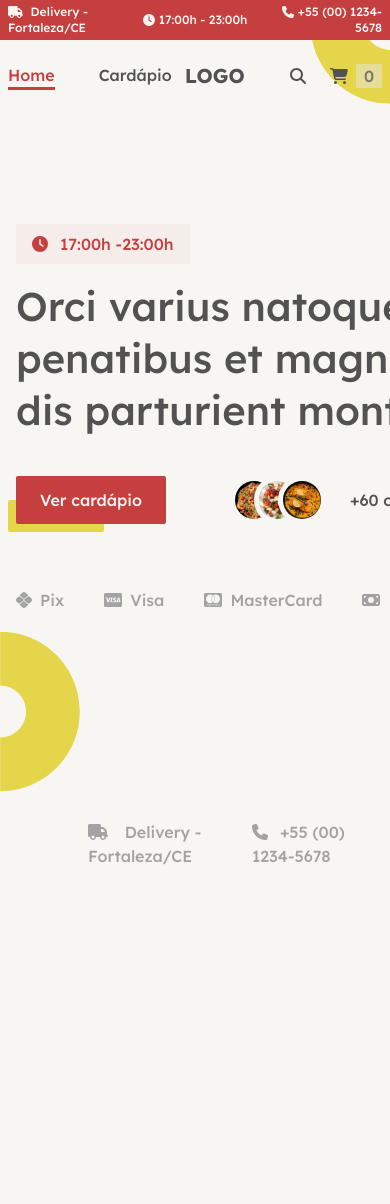
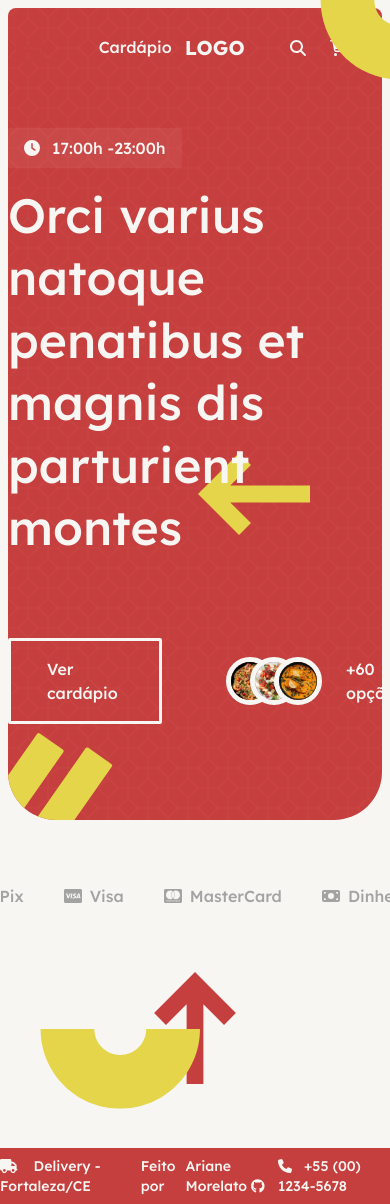
Before and after one commit to aridsm/food-app-2, a React (Vite) app: page / in a window 390 px wide. Before the commit the page ends 884 px from the top, so only its background shows below. Built offline with nearby package versions, Linux system fonts and the light colour scheme.

Commit message:
feat: add v2 da tela home mobile

```diff
--- a/src/components/General/CartNavLink.tsx
+++ b/src/components/General/CartNavLink.tsx
@@ -9,7 +9,7 @@ const CartNavLink: React.FC = () => {
   return (
     <NavLink to="/cart" className="flex items-center gap-2" title="Carrinho">
       <FontAwesomeIcon icon={faCartShopping} />
-      <div className="bg-neutral-200/[.5] text-neutral-500 text-base rounded-sm px-2">
+      <div className="bg-neutral-200/[.3]  text-base rounded-sm px-2">
         {cart.totalItems}
       </div>
     </NavLink>
--- /dev/null
+++ b/src/routes/pages/Home/Home.module.css
@@ -0,0 +1,19 @@
+.listPayments li {
+  @apply flex items-center gap-2;
+}
+
+.imgsOptions img {
+  @apply w-12 h-12 xl:w-16 xl:h-16 rounded-full border-[5px] border-white-beige;
+}
+
+.imgsOptions img + img {
+  @apply -ml-6;
+}
+
+.imgsOptions p {
+  @apply ml-6;
+}
+
+.container {
+  background-image: url("../../../assets/imgs/pattern.svg");
+}
--- a/src/routes/pages/Home/Home.tsx
+++ b/src/routes/pages/Home/Home.tsx
@@ -7,10 +7,12 @@ import ArcSvg from "../../../assets/imgs/arc.tsx";
 import { FontAwesomeIcon } from "@fortawesome/react-fontawesome";
 import { faGithub } from "@fortawesome/free-brands-svg-icons";
 import SubHeaderTop from "../../../components/General/SubHeaderTop.tsx";
+import HomeMobile from "./HomeMobile.tsx";
 
 const Home: React.FC = () => {
   return (
-    <div className="flex flex-col xl:flex-row h-full w-full">
+    <>
+      <div className="hidden xl:flex flex-col xl:flex-row h-full w-full">
         <SubHeaderTop className="block xl:hidden" />
         <div className={`hidden xl:block bg-red-theme w-[47%] relative`}>
           <img
@@ -48,6 +50,8 @@ const Home: React.FC = () => {
         </div>
         <ArcSvg className="xl:hidden absolute -left-[40px] bottom-[15%]  rotate-90 -z-10" />
       </div>
+      <HomeMobile className="flex xl:hidden" />
+    </>
   );
 };
 
--- /dev/null
+++ b/src/routes/pages/Home/HomeMobile.tsx
@@ -0,0 +1,114 @@
+import Header from "../../../components/General/Header.tsx";
+import ArrowSvg from "../../../assets/imgs/arrow.tsx";
+import img1 from "../../../assets/imgs/home1.jpg";
+import img2 from "../../../assets/imgs/home2.jpg";
+import img3 from "../../../assets/imgs/home3.jpg";
+import ArcSvg from "../../../assets/imgs/arc.tsx";
+import { FontAwesomeIcon } from "@fortawesome/react-fontawesome";
+import {
+  faClock,
+  faMoneyBill,
+  faPhone,
+  faTruck,
+} from "@fortawesome/free-solid-svg-icons";
+import { NavLink } from "react-router-dom";
+import classes from "./Home.module.css";
+import {
+  faCcMastercard,
+  faCcVisa,
+  faGithub,
+  faPix,
+} from "@fortawesome/free-brands-svg-icons";
+
+const HomeMobile: React.FC<{ className?: string }> = ({ className }) => {
+  return (
+    <div className={`${className} flex flex-col h-full w-full pt-2`}>
+      <div
+        className={`${classes.container} overflow-hidden relative rounded-t-lg rounded-b-[3rem] text-white-beige flex flex-col items-center mx-2`}
+      >
+        <ArrowSvg className="absolute w-32 h-28 right-16 bottom-1/3 text-mostard rotate-90" />
+        <div className="flex gap-4 items-end rotate-[35deg] absolute -bottom-6 left-0">
+          <div className="w-8 h-24 bg-mostard rounded-sm"></div>
+          <div className="w-8 h-28 bg-mostard rounded-sm"></div>
+        </div>
+        <Header className=" text-white-beige py-6 max-w-[980px] w-full" />
+        <div className="w-fit max-w-[750px] pt-10 pb-24 self-center relative">
+          <p className=" bg-white-beige/[.05] text-white-beige rounded-sm py-2 px-4 mb-4 flex items-center w-fit">
+            <FontAwesomeIcon icon={faClock} className="mr-3" />
+            <time>17:00</time>h - <time>23:00</time>h
+          </p>
+          <h2 className="text-5xl leading-[130%] relative ">
+            Orci varius natoque penatibus et magnis dis parturient montes
+          </h2>
+          <div className="mt-20 flex gap-16">
+            <NavLink
+              to="/menu"
+              className={`py-4 px-9 rounded-sm text-white-beige hover:bg-red-hover border-[3px] border-white-beige relative self-start`}
+            >
+              Ver cardápio
+            </NavLink>
+            <div className={`flex items-center ${classes.imgsOptions}`}>
+              <img src={img1} />
+              <img src={img2} />
+              <img src={img3} />
+              <p>+60 opções</p>
+            </div>
+          </div>
+        </div>
+      </div>
+      <div className="w-full flex flex-col items-center mb-16">
+        <ul
+          aria-label="Formas de pagamento"
+          className={`flex items-center gap-10 my-16 text-neutral-400 ${classes.listPayments}`}
+        >
+          <li>
+            <FontAwesomeIcon icon={faPix} />
+            <p>Pix</p>
+          </li>
+
+          <li>
+            <FontAwesomeIcon icon={faCcVisa} />
+            <p>Visa</p>
+          </li>
+
+          <li>
+            <FontAwesomeIcon icon={faCcMastercard} />
+            <p>MasterCard</p>
+          </li>
+
+          <li>
+            <FontAwesomeIcon icon={faMoneyBill} />
+            <p>Dinheiro</p>
+          </li>
+        </ul>
+        <ArrowSvg className=" w-32 h-28 text-red-theme rotate-180" />
+        <ArcSvg className="absolute top-0 -right-[90px]  rotate-180 z-10" />
+        <ArcSvg className="absolute bottom-24 left-10  rotate-180 z-10" />
+      </div>
+      <footer className="bg-red-theme py-2 text-sm text-white-beige">
+        <div className=" max-w-[980px] w-full mx-auto flex items-center justify-between">
+          <span>
+            <FontAwesomeIcon icon={faTruck} className="mr-3" /> Delivery -
+            Fortaleza/CE
+          </span>
+          <span className="flex">
+            Feito por
+            <a
+              href="https://github.com/aridsm"
+              target="_blank"
+              className="xl:ml-1"
+            >
+              Ariane Morelato <FontAwesomeIcon icon={faGithub} />
+            </a>
+          </span>
+          <span>
+            <FontAwesomeIcon icon={faPhone} className="mr-3" />
+            +55 (00) 1234-5678
+          </span>
+        </div>
+      </footer>
+    </div>
+  );
+};
+
+export default HomeMobile;
```
Also changed, not shown: src/assets/imgs/pattern.svg (added). Lines whose indentation alone changed are shown as unchanged.
